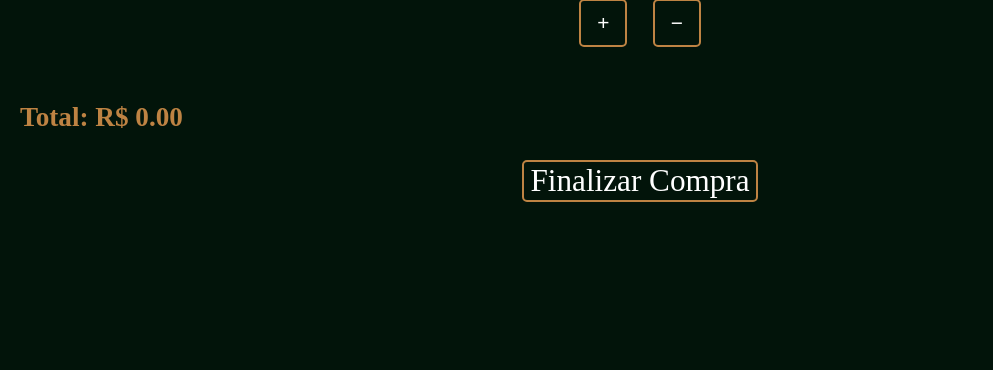
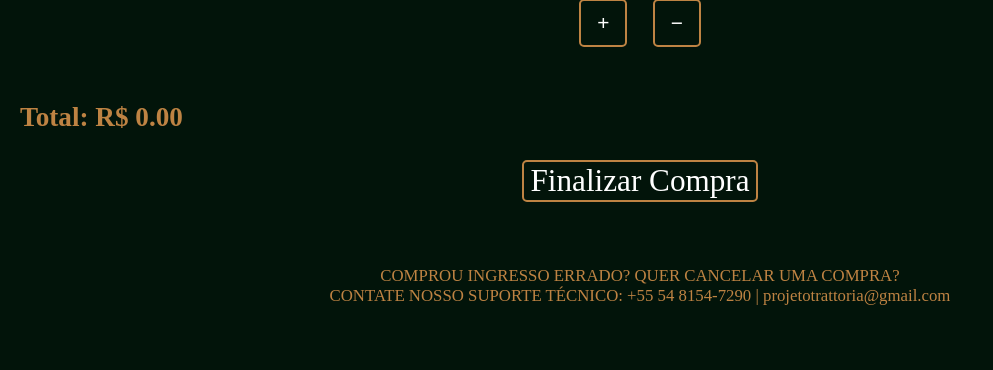
Before and after one commit to edertec/Trattoria_2024, a Flask app: page /add_ingressos in a window 1280 px wide. Shown: the part 339-709 px from the top of the page, without its empty margins (0-993 px from the left). Run offline with Flask 3, Linux system fonts and the light colour scheme; the visitor is signed in with stand-in values (Sample User, id 1); data that the repository does not hold is empty; some web fonts are replaced.

Commit message:
Arrumando front

```diff
--- a/app/static/css/style_compra.css
+++ b/app/static/css/style_compra.css
@@ -197,6 +197,24 @@ textarea {
     display: none; /* Por padrão, a mensagem está oculta */
 }
 
+.footer {
+    display: flex;
+    justify-content: center;
+    text-align: center;
+
+    font-family: "Nanum Myeongjo", serif;
+    font-weight: 400;
+    font-style: normal;
+
+    font-size: calc(1vw + 0.5vh);
+
+    color: #be8343;
+    background-color: rgb(2,20,10);
+
+    padding-top: 8vh;
+    padding-bottom: 2vh;
+}
+
 @media (max-width: 680px){
     .botao {
         width: 3vw;
--- a/app/templates/add_ingressos.html
+++ b/app/templates/add_ingressos.html
@@ -47,6 +47,12 @@
             <button type="submit" class="btn-finalizar">Finalizar Compra</button>
         </div>
     </form>
+
+    <footer>
+        <div class="footer">
+            COMPROU INGRESSO ERRADO? QUER CANCELAR UMA COMPRA? <br>CONTATE NOSSO SUPORTE TÉCNICO: +55 54 8154-7290 | projetotrattoria@gmail.com
+        </div>
+    </footer>
 
     <script>
         let ticketCount = 0;
--- a/app/templates/cadastro.html
+++ b/app/templates/cadastro.html
@@ -61,6 +61,12 @@
         </div>
     </div>
 
+    <footer>
+        <div class="footer">
+            COMPROU INGRESSO ERRADO? QUER CANCELAR UMA COMPRA? <br>CONTATE NOSSO SUPORTE TÉCNICO: +55 54 8154-7290 | projetotrattoria@gmail.com
+        </div>
+    </footer>
+
     <script src="https://code.jquery.com/jquery-3.5.1.slim.min.js"></script>
     <script src="https://cdn.jsdelivr.net/npm/@popperjs/core@2.11.6/dist/umd/popper.min.js"></script>
     <script src="https://stackpath.bootstrapcdn.com/bootstrap/4.5.2/js/bootstrap.min.js"></script>
--- a/app/templates/list_ingressos_usuario.html
+++ b/app/templates/list_ingressos_usuario.html
@@ -46,5 +46,11 @@
     </div>
 
     <H2>Pague seus ingressos NÂO PAGOS <a href="{{url_for('pagamento')}}">aqui</a></H2>
+
+    <footer>
+        <div class="footer">
+            COMPROU INGRESSO ERRADO? QUER CANCELAR UMA COMPRA? <br>CONTATE NOSSO SUPORTE TÉCNICO: +55 54 8154-7290 | projetotrattoria@gmail.com
+        </div>
+    </footer>
 </body>
 </html>
--- a/app/templates/login.html
+++ b/app/templates/login.html
@@ -45,6 +45,12 @@
         </div>
     </div>
 
+    <footer>
+        <div class="footer">
+            COMPROU INGRESSO ERRADO? QUER CANCELAR UMA COMPRA? <br>CONTATE NOSSO SUPORTE TÉCNICO: +55 54 8154-7290 | projetotrattoria@gmail.com
+        </div>
+    </footer>
+
     <script src="https://code.jquery.com/jquery-3.5.1.slim.min.js"></script>
     <script src="https://cdn.jsdelivr.net/npm/@popperjs/core@2.11.6/dist/umd/popper.min.js"></script>
     <script src="https://stackpath.bootstrapcdn.com/bootstrap/4.5.2/js/bootstrap.min.js"></script>
--- a/app/templates/pagamento.html
+++ b/app/templates/pagamento.html
@@ -53,5 +53,11 @@
             </div>
         </div>
     </div>
+
+    <footer>
+        <div class="footer">
+            COMPROU INGRESSO ERRADO? QUER CANCELAR UMA COMPRA? <br>CONTATE NOSSO SUPORTE TÉCNICO: +55 54 8154-7290 | projetotrattoria@gmail.com
+        </div>
+    </footer>
 </body>
 </html>
```
Also changed, not shown: app/static/css/style_cadastro.css (+17 -0 lines), app/static/css/style_index.css (+37 -6 lines), app/static/css/style_ingressos.css (+17 -0 lines), app/static/css/style_login.css (+17 -0 lines), app/static/css/style_pagamento.css (+17 -0 lines), app/templates/index.html (+4 -4 lines).
